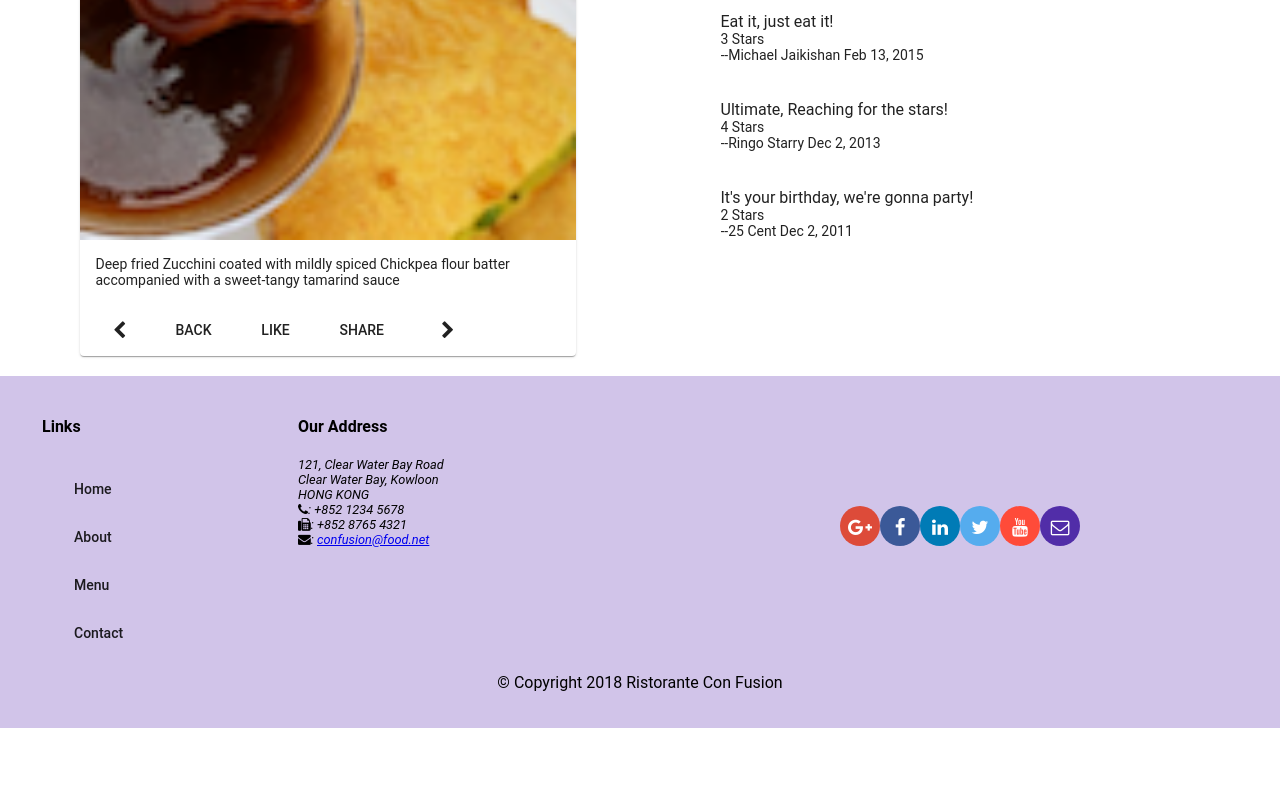
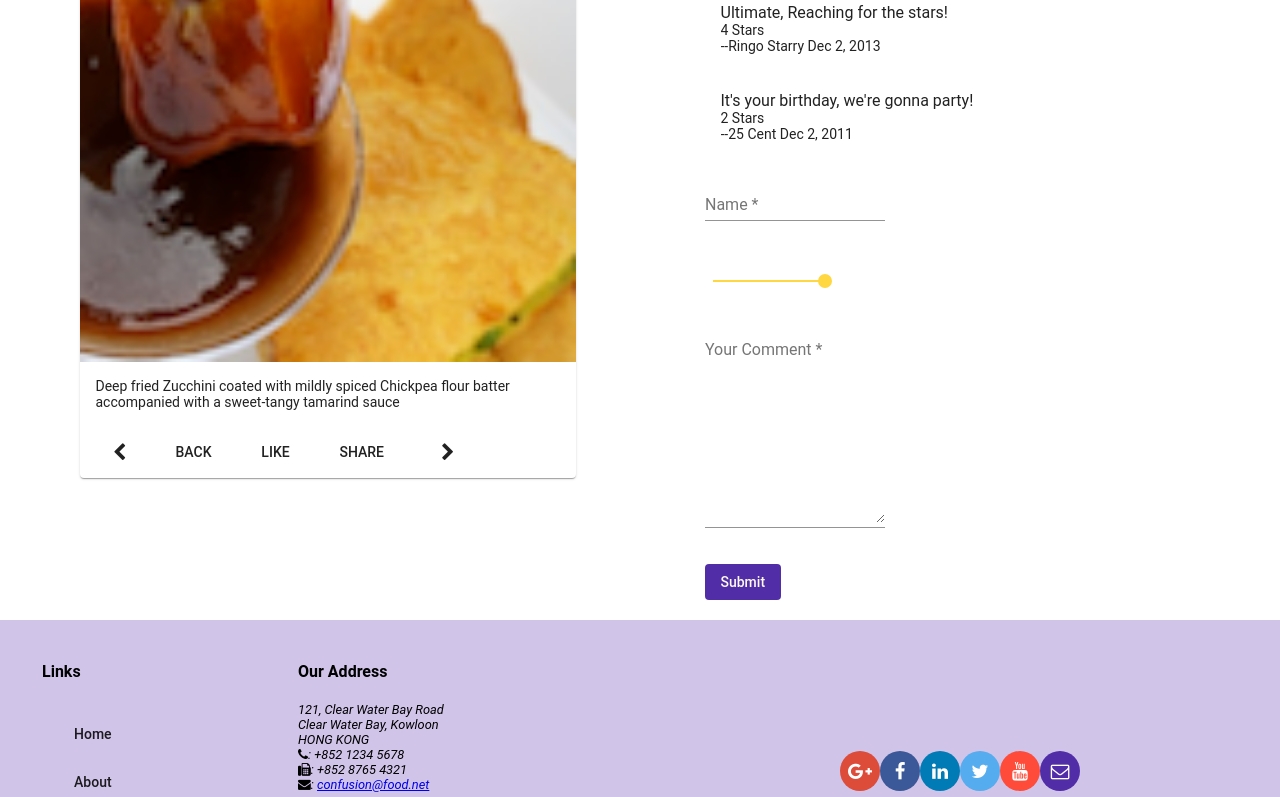
Before and after one commit to abhay-developer/conFusion-angular, an Angular app: page /dishdetail/1 in a window 1280 px wide. Shown: the part 706-1503 px from the top of the page. Before the commit the page ends 1434 px from the top, so only its background shows below. Built offline with nearby package versions, Linux system fonts and the light colour scheme.

Commit message:
Assignment 3

```diff
--- a/src/app/app.module.ts
+++ b/src/app/app.module.ts
@@ -16,7 +16,8 @@
 import {MatCheckboxModule} from '@angular/material/checkbox';
 import {MatSelectModule} from '@angular/material/select';
 import {MatSlideToggleModule} from '@angular/material/slide-toggle';
-import {MatProgressSpinnerModule} from '@angular/material/progress-spinner'
+import {MatProgressSpinnerModule} from '@angular/material/progress-spinner';
+import {MatSliderModule} from '@angular/material/slider';
 import 'hammerjs';
 import { MenuComponent } from './menu/menu.component';
 import { DishDetailComponent } from './dish-detail/dish-detail.component';
@@ -60,7 +61,8 @@
     ReactiveFormsModule,
     MatSlideToggleModule,
     MatSelectModule,
-    MatProgressSpinnerModule
+    MatProgressSpinnerModule,
+    MatSliderModule
   ],
   // entryComponents:[
   //   LoginComponent
--- a/src/app/dish-detail/dish-detail.component.html
+++ b/src/app/dish-detail/dish-detail.component.html
@@ -40,7 +40,35 @@
                 <p matLine>{{comment.rating}} Stars</p>
                 <p matLine>--{{comment.author}} {{comment.date|date}}</p>
             </mat-list-item>
+            <mat-list-item *ngIf="commentForm.valid">
+                <p matLine>{{comment.comment}}</p>
+                <p matLine>{{comment.rating}} Stars</p>
+                <p matLine>-- {{comment.author}} {{comment.date | date}}</p>
+            </mat-list-item>
         </mat-list>
+
+        <div >
+            <form novalidate [formGroup]="commentForm" #fform="ngForm" (ngSubmit)="onSubmit()">
+              <p>
+                <mat-form-field>
+                  <input matInput formControlName="author" placeholder="Name" type="text" required>
+                  <mat-error *ngIf="formErrors.author">{{ formErrors.author }}</mat-error>
+                </mat-form-field>
+              </p>
+              <p>
+                <mat-slider formControlName="rating" thumbLabel tickInterval="1" min="1" max="5" step="1" value="5"></mat-slider>
+              </p>
+              <p>
+                <mat-form-field>
+                  <textarea matInput formControlName="comment" placeholder="Your Comment" cols="10" rows="10" type="text" required></textarea>
+                  <mat-error *ngIf="formErrors.comment">{{ formErrors.comment }}</mat-error>
+                </mat-form-field>
+              </p>
+
+              <button type="submit" mat-button class="background-primary text-floral-white"
+              [disabled]="commentForm.invalid">Submit</button>
+            </form>
+        </div>
     </div>
 
 </div>
--- a/src/app/dish-detail/dish-detail.component.ts
+++ b/src/app/dish-detail/dish-detail.component.ts
@@ -1,9 +1,11 @@
-import { Component, Input, OnInit } from '@angular/core';
+import { Component, OnInit, ViewChild } from '@angular/core';
 import { Dish } from '../shared/dish';
 import { Params, ActivatedRoute } from '@angular/router';
 import { Location } from '@angular/common';
 import { DishService } from '../services/dish.service';
 import { switchMap } from 'rxjs/operators';
+import { FormBuilder, FormGroup, NgForm, Validators } from '@angular/forms';
+import { Comment } from '../shared/Comment';
 @Component({
   selector: 'app-dish-detail',
   templateUrl: './dish-detail.component.html',
@@ -14,9 +16,30 @@
   dishIds!:string[]
   prev!:string;
   next!:string;
+  commentForm!:FormGroup;
+  comment:Comment|any;
+  @ViewChild('fform') formDirective!: NgForm;
+
+  formErrors:any = {
+    'author': '',
+    'comment': ''
+  };
+
+  validationMessages:any = {
+    'author': {
+      'required': 'Name is required.',
+      'minlength': 'Name must be at least 2 characters long.'
+    },
+    'comment': {
+      'required': 'Comment is required.',
+     }
+  };
+
   constructor(private dishService:DishService,
     private location:Location,
-    private route:ActivatedRoute) { }
+    private route:ActivatedRoute,private fb:FormBuilder) {
+      this.createForm();
+    }
 
   ngOnInit(): void {
     this.dishService.getDishIds().subscribe(ids=>this.dishIds=ids);
@@ -33,4 +56,52 @@
     this.location.back();
   }
 
+  createForm() {
+    this.commentForm = this.fb.group({
+      author: ['', [Validators.required, Validators.minLength(2), Validators.maxLength(25)]],
+      comment: ['', [Validators.required]],
+      rating: 5,
+      date: ''
+    });
+
+    this.commentForm.valueChanges
+    .subscribe(data => this.onValueChanged(data));
+
+    this.onValueChanged(); // reset form validation messages
+    // this.newComment.author = 'DHRUV';
+    // this.newComment.comment = 'comment';
+  }
+
+  onValueChanged(data?: any) {
+    if (!this.commentForm) { return; }
+    const form = this.commentForm;
+    for (const field in this.formErrors) {
+      if (this.formErrors.hasOwnProperty(field)) {
+        // clear previous error message (if any)
+        this.formErrors[field] = '';
+        const control = form.get(field);
+        if (control && control.dirty && !control.valid) {
+          const message = this.validationMessages[field];
+          for (const key in control.errors) {
+            if (control.errors.hasOwnProperty(key)) {
+              this.formErrors[field] += message[key] + ' ';
+            }
+          }
+        }
+      }
+    }
+    this.comment = form.value;
+  }
+
+  onSubmit(){
+    this.comment = this.commentForm.value;
+    this.comment.date = new Date().toISOString();
+    this.dish.comments.push(this.comment);
+    console.log(this.comment);
+    this.comment = null;
+    this.formDirective.resetForm();
+    this.commentForm.reset({
+      rating:5
+    });
+  }
 }
```
